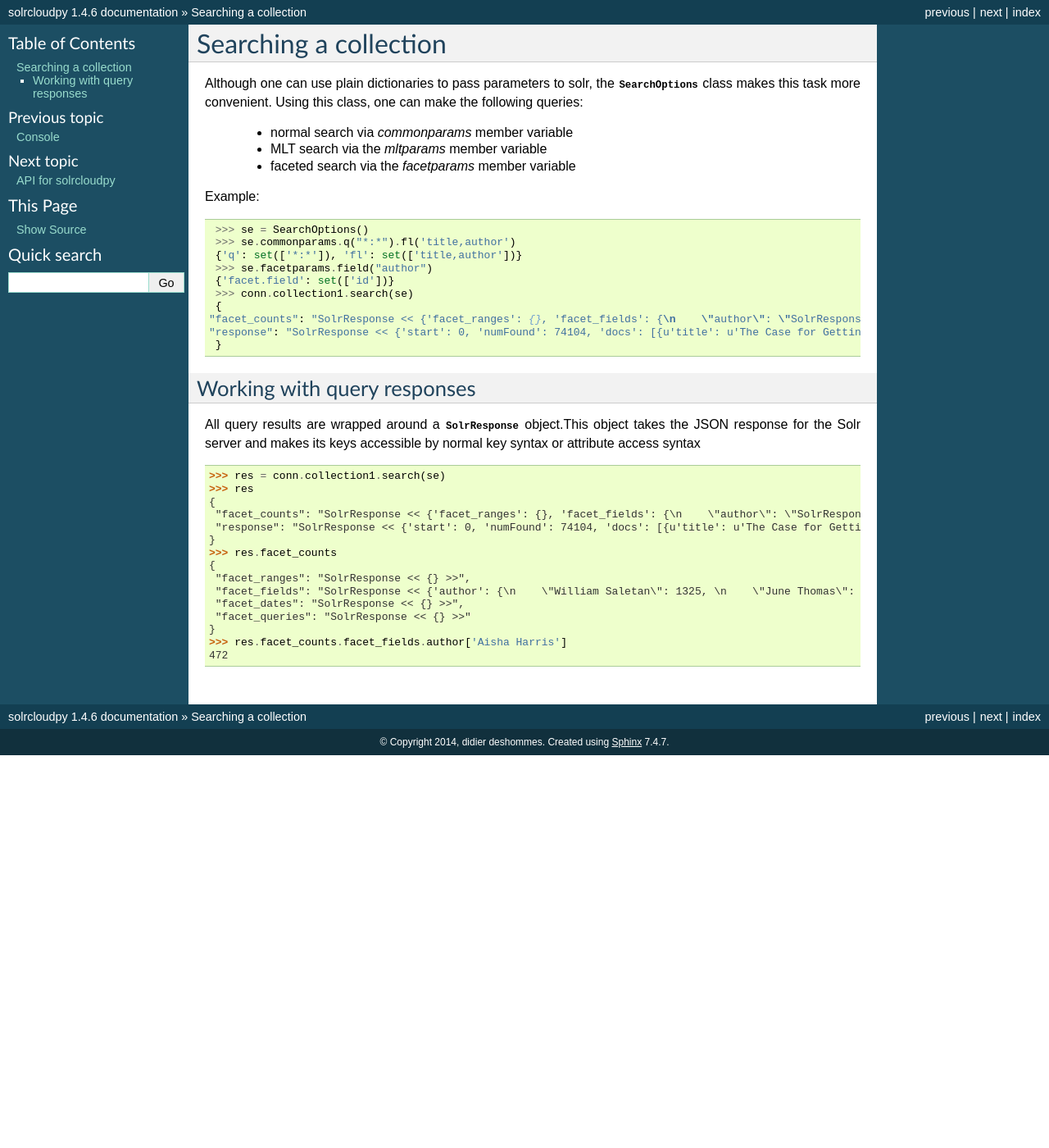
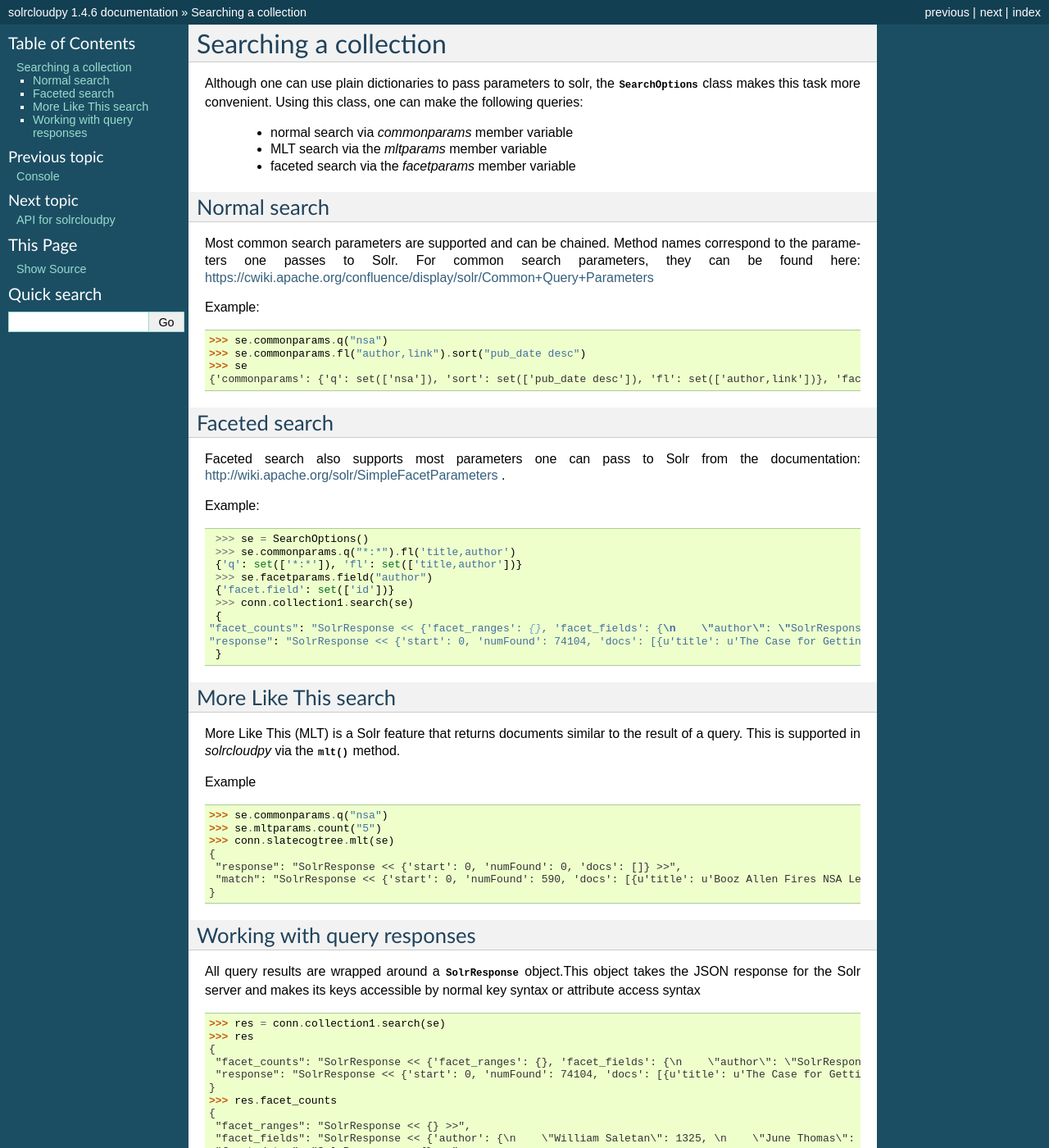
Before and after one commit to solrcloudpy/solrcloudpy, a Sphinx documentation site: the page built from docs/searching.rst, in a window 1280 px wide and 1400 px high. Shown: the whole window at 82% size. Built offline with Sphinx 7.4.7, drawn with Linux system fonts in a browser that asks for light colours.

Commit message:
add docs for searchning

```diff
--- a/docs/searching.rst
+++ b/docs/searching.rst
@@ -9,6 +9,31 @@ following queries:
      - normal search via `commonparams`  member variable
      - MLT search via the `mltparams` member variable
      - faceted search via the `facetparams` member variable
+
+
+Normal search
+---------------
+
+Most common search parameters are supported and can be chained. Method
+names correspond to the parameters one passes to Solr. For common
+search parameters, they can be found here: https://cwiki.apache.org/confluence/display/solr/Common+Query+Parameters
+
+Example:
+
+::
+
+   >>> se.commonparams.q("nsa")
+   >>> se.commonparams.fl("author,link").sort("pub_date desc")
+   >>> se
+   {'commonparams': {'q': set(['nsa']), 'sort': set(['pub_date desc']), 'fl': set(['author,link'])}, 'facetparams': {},'mltparams': {}}
+
+
+
+Faceted search
+---------------
+
+Faceted search also supports most parameters one can pass to Solr from
+the documentation: http://wiki.apache.org/solr/SimpleFacetParameters .
 
 Example:
 
@@ -25,13 +50,31 @@ Example:
     "response": "SolrResponse << {'start': 0, 'numFound': 74104, 'docs': [{u'title': u'The Case for Getting Drunk at Work', u'author' ...  >>"
      }
 
+More Like This search
+-----------
+
+More Like This (MLT) is a Solr feature that returns documents similar
+to the result of a query. This is supported in `solrcloudpy` via the
+:meth:`~solrcloudpy.index.SolrIndex.mlt` method.
+
+Example
+
+::
+
+   >>> se.commonparams.q("nsa")
+   >>> se.mltparams.count("5")
+   >>> conn.slatecogtree.mlt(se)
+   {
+    "response": "SolrResponse << {'start': 0, 'numFound': 0, 'docs': []} >>",
+    "match": "SolrResponse << {'start': 0, 'numFound': 590, 'docs': [{u'title': u'Booz Allen Fires NSA Leaker', u'section': u'brie...  >>"
+   }
 
 Working with query responses
 ----------------------------
 
 All query results are wrapped around a
 :class:`~solrcloudpy.utils.SolrResponse` object.This object takes the
-JSON response for the Solr server and makes its keys accessible    by
+JSON response for the Solr server and makes its keys accessible  by
 normal key syntax or attribute access  syntax
 
 ::
```
Also changed, not shown: 1 other file.
